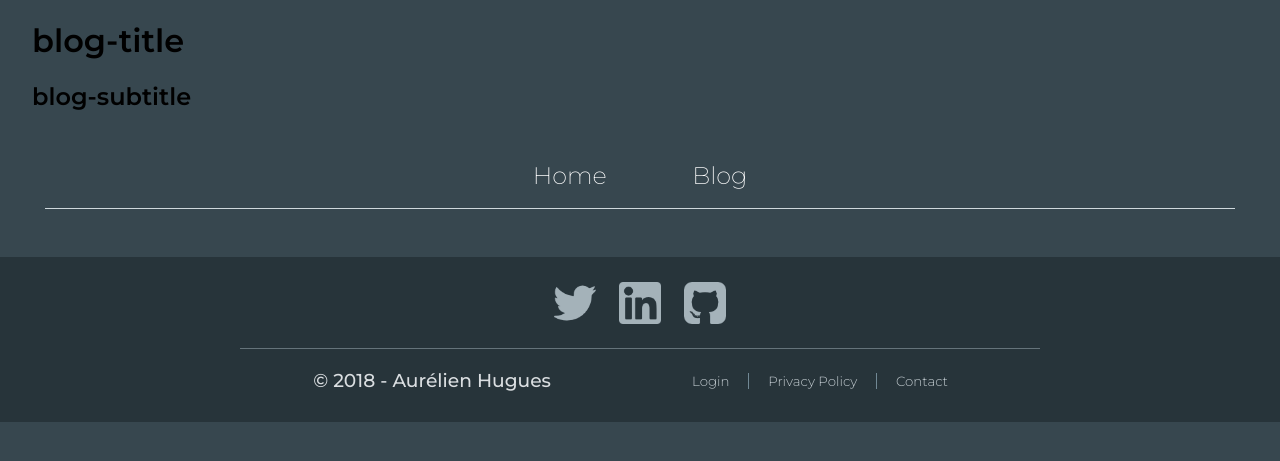
After one commit to aHugues/blog, a Flask app: template web/templates/admin.html in a window 1280 px wide. The commit adds this page. Shown: the top 461 px of the page. Run offline with Flask 2, Linux system fonts and the light colour scheme; the template is opened without the code that fills it, so the values that code supplies are empty; some libraries are stand-ins or nearby versions.

Commit message:
Add base admin page

```diff
--- a/web/__init__.py
+++ b/web/__init__.py
@@ -1,10 +1,12 @@
 from flask import Flask
 from .views import main_views
 from .views import blog_views
+from .views import admin_views
 
 def create_app(debug=False):
     app = Flask(__name__)
     app.debug = debug
     app.register_blueprint(main_views)
     app.register_blueprint(blog_views)
+    app.register_blueprint(admin_views)
     return app
--- /dev/null
+++ b/web/templates/admin.html
@@ -0,0 +1,23 @@
+{% extends "base.html" %}
+
+{% block stylesheet %}
+    <link rel="stylesheet" type="text/css" href="{{ url_for('static', filename = './css/admin.css') }}">
+{% endblock %}
+
+{% block page_header %}
+    <div class="blog-headers">
+        <h1 class="blog-title">
+            blog-title
+        </h1>
+        <h2 class="blog-subtitle">
+            blog-subtitle
+        </h2>
+    </div>
+{% endblock %}
+
+
+
+{% block body %}
+
+
+{% endblock %}
--- a/web/templates/base.html
+++ b/web/templates/base.html
@@ -57,7 +57,7 @@
             <div class="separator"></div>
             <div class="copyright">© 2018 - Aurélien Hugues</div>
             <div class="links">
-                <a href='/'>Site map</a>
+                <a href="{{ url_for('admin_views.home_page') }}">Login</a>
                 <a class="vertical-separator" href='/'>Privacy Policy</a>
                 <a class="vertical-separator" href='/'>Contact</a>
             </div>
```
Also changed, not shown: web/static/css/admin.css (added).
